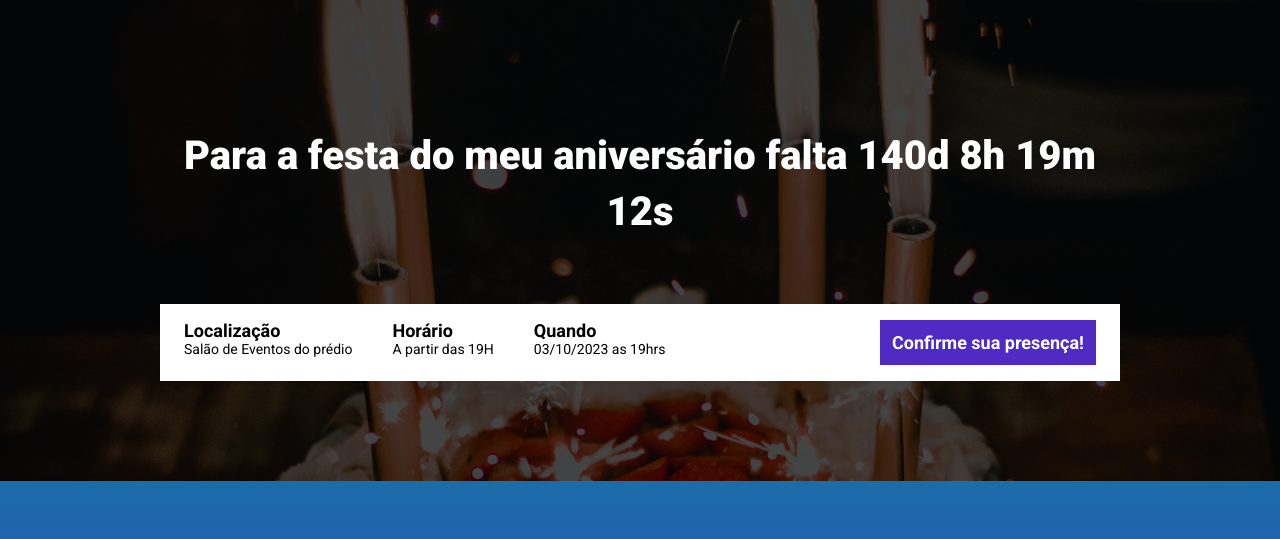
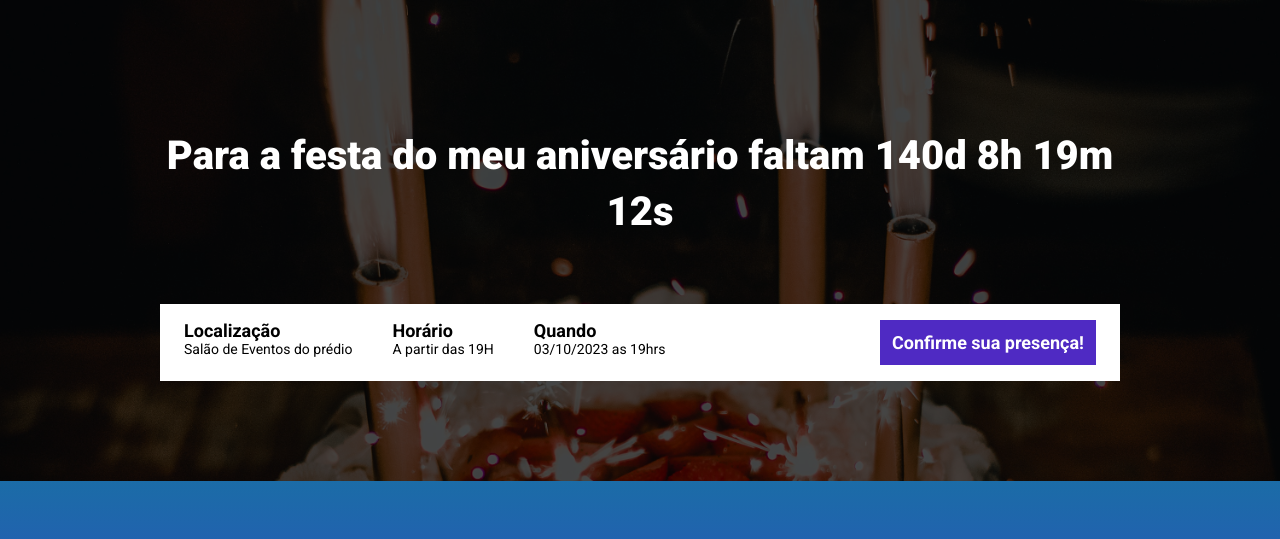
Before and after one commit to rscaldo/landpage_aniversario, a website built with Parcel: page src/index.html in a window 1280 px wide. Shown: the top 539 px of the page. Built offline with nearby package versions, Linux system fonts and the light colour scheme.

Commit message:
correção ortografia

```diff
--- a/src/index.html
+++ b/src/index.html
@@ -16,7 +16,7 @@
 <body>
   <header class="hero">
     <div class="container">
-      <p class="hero__text">Para a festa do meu aniversário falta <span id="contador"></span></p>
+      <p class="hero__text">Para a festa do meu aniversário faltam <span id="contador"></span></p>
       <div class="infos-bar">
         <ul class="infos-bar__infos">
           <li class="infos-bar__infos__item">
```
